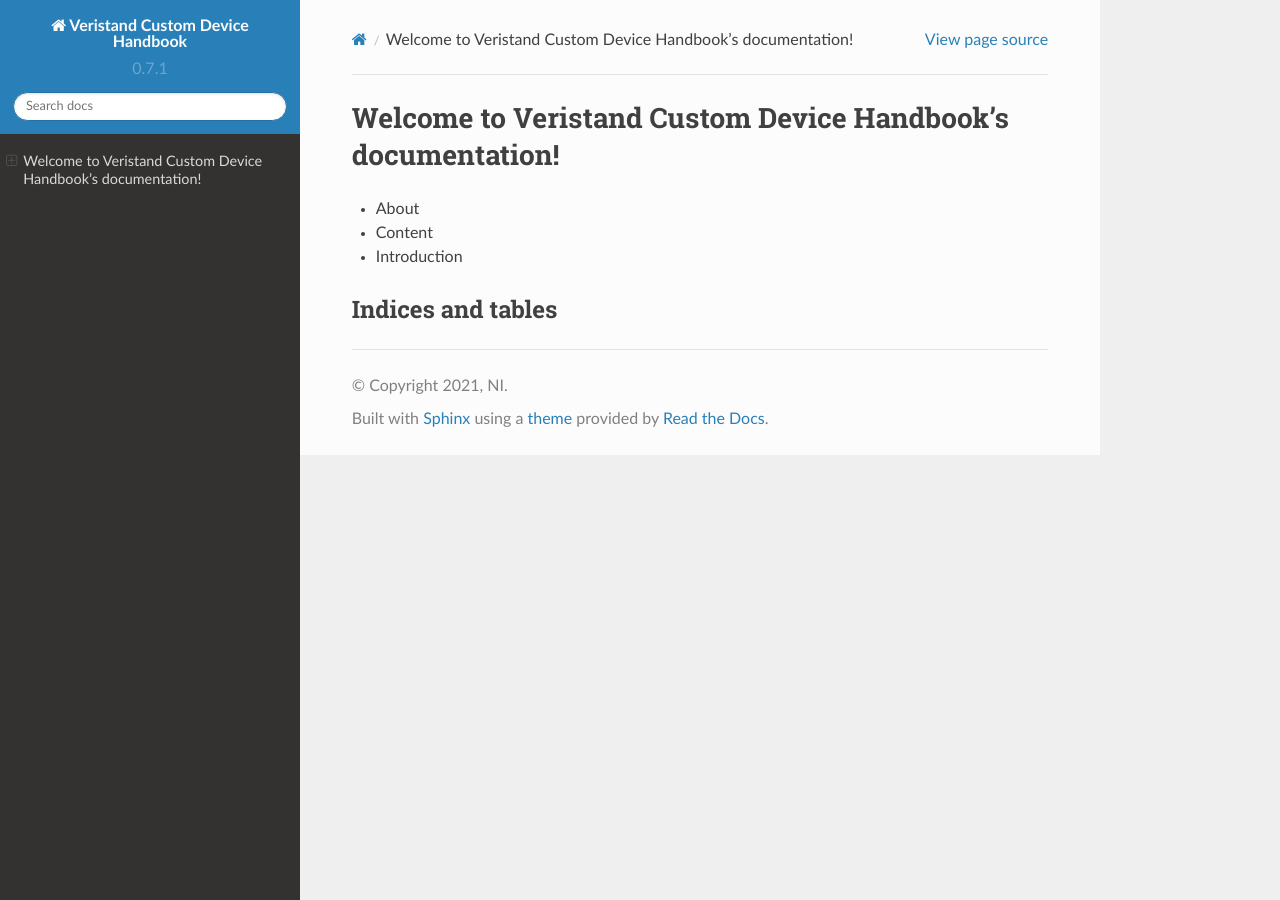
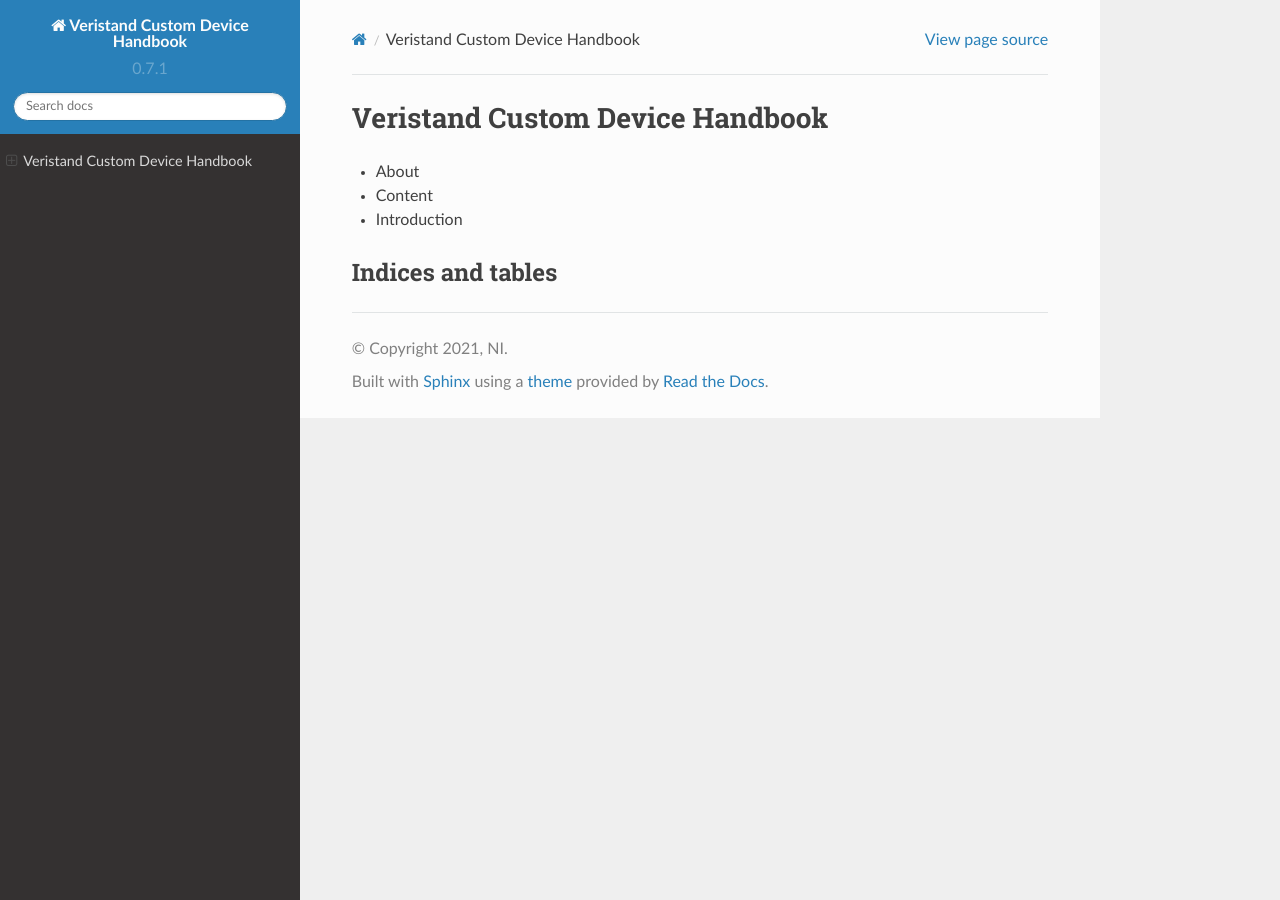
Before and after one commit to ni/niveristand-custom-device-handbook, a Sphinx documentation site: the page built from docs/index.md, in a window 1280 px wide. Built offline with Sphinx 7.4.7 and the Read the Docs theme 2.0.0, drawn with Linux system fonts in a browser that asks for light colours.

Commit message:
implemented feedback

```diff
--- a/docs/index.md
+++ b/docs/index.md
@@ -1,6 +1,6 @@
 
 
-# Welcome to Veristand Custom Device Handbook's documentation!
+# Veristand Custom Device Handbook
 
 
 * About
```
